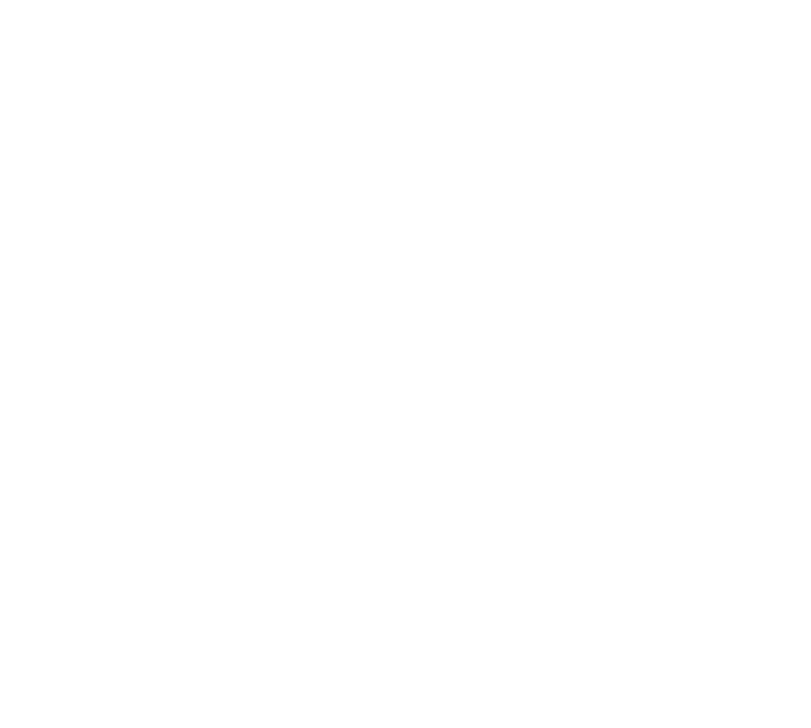
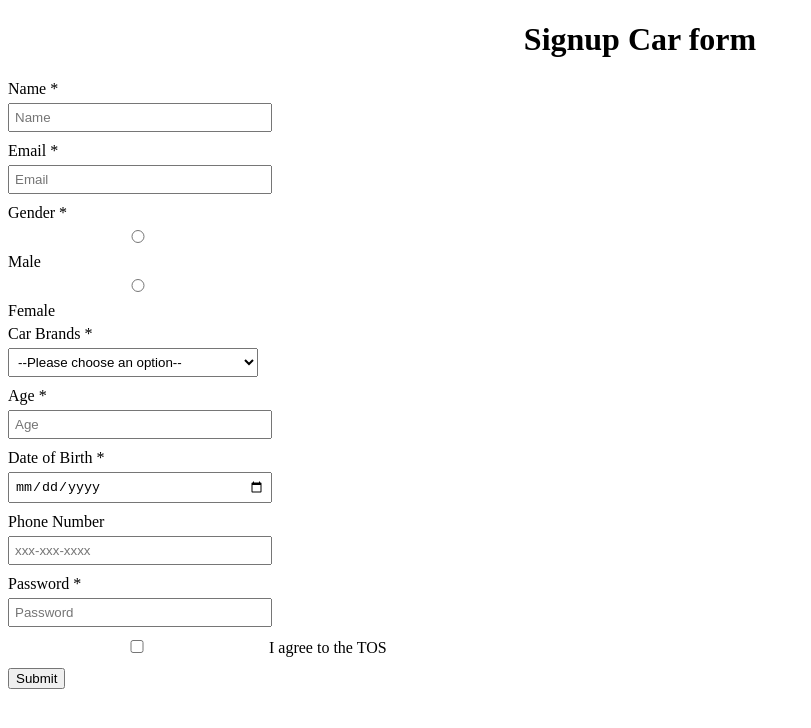
Before and after one commit to acciojob/signup-form-car-manjumg, a website: page main.html in a window 1280 px wide. Shown: the whole page, without its empty margins (0-811 px from the left). Drawn offline with Linux system fonts and the light colour scheme.

Commit message:
created a submission

```diff
--- a/main.html
+++ b/main.html
@@ -1,16 +1,65 @@
 <!DOCTYPE html>
+<html lang="en">
+<head>
+<meta charset="UTF-8">
+<meta name="viewport" content="width=device-width, initial-scale=1.0">
+<title>Signup Form</title>
+<style>
+    label {
+        display: block;
+        margin-bottom: 5px;
+    }
+    input, select {
+        margin-bottom: 10px;
+        padding: 5px;
+        width: 250px;
+    }
+</style>
+</head>
+<body>
+<h1><center>Signup Car form</center></h1>
+<form method="post" action="process_form.php">
+    <label for="name">Name *</label>
+    <input type="text" id="name" name="name" placeholder="Name" required>
 
-<html>
+    <label for="email">Email *</label>
+    <input type="email" id="email" name="email" placeholder="Email" required>
 
-<head>
-	<link rel="stylesheet" href="styles.css">
-</head>
+    <label>Gender *</label>
+    <input type="radio" id="gender_m" name="gender" value="male" required>
+    <label for="gender_m">Male</label>
+    <input type="radio" id="gender_f" name="gender" value="female" required>
+    <label for="gender_f">Female</label>
 
-<body>
-	<!-- the entire body must be written by student -->
-    <script type="text/javascript" src="./script.js">
-</script>
+    <label for="cars">Car Brands *</label>
+    <select id="cars" name="cars" required>
+        <option value="" disabled selected>--Please choose an option--</option>
+        <option value="Toyota">Toyota</option>
+        <option value="Honda">Honda</option>
+        <option value="Ford">Ford</option>
+        <option value="Chevrolet">Chevrolet</option>
+        <option value="Other">Other</option>
+    </select>
+
+    <label for="age">Age *</label>
+    <input type="number" id="age" name="age" placeholder="Age" required>
+
+    <label for="dob">Date of Birth *</label>
+    <input type="date" id="dob" name="dob" required>
+
+    <label for="tel">Phone Number</label>
+    <input type="tel" id="tel" name="tel" pattern="[0-9]{3}-[0-9]{3}-[0-9]{4}" placeholder="xxx-xxx-xxxx">
+
+    <label for="password">Password *</label>
+    <input type="password" id="password" name="password" placeholder="Password" required>
+
+    <label>
+        <input type="checkbox" id="tos" name="tos" required>
+        I agree to the TOS
+    </label>
+
+    <button type="submit">Submit</button>
+</form>
 
 </body>
-
 </html>
```
